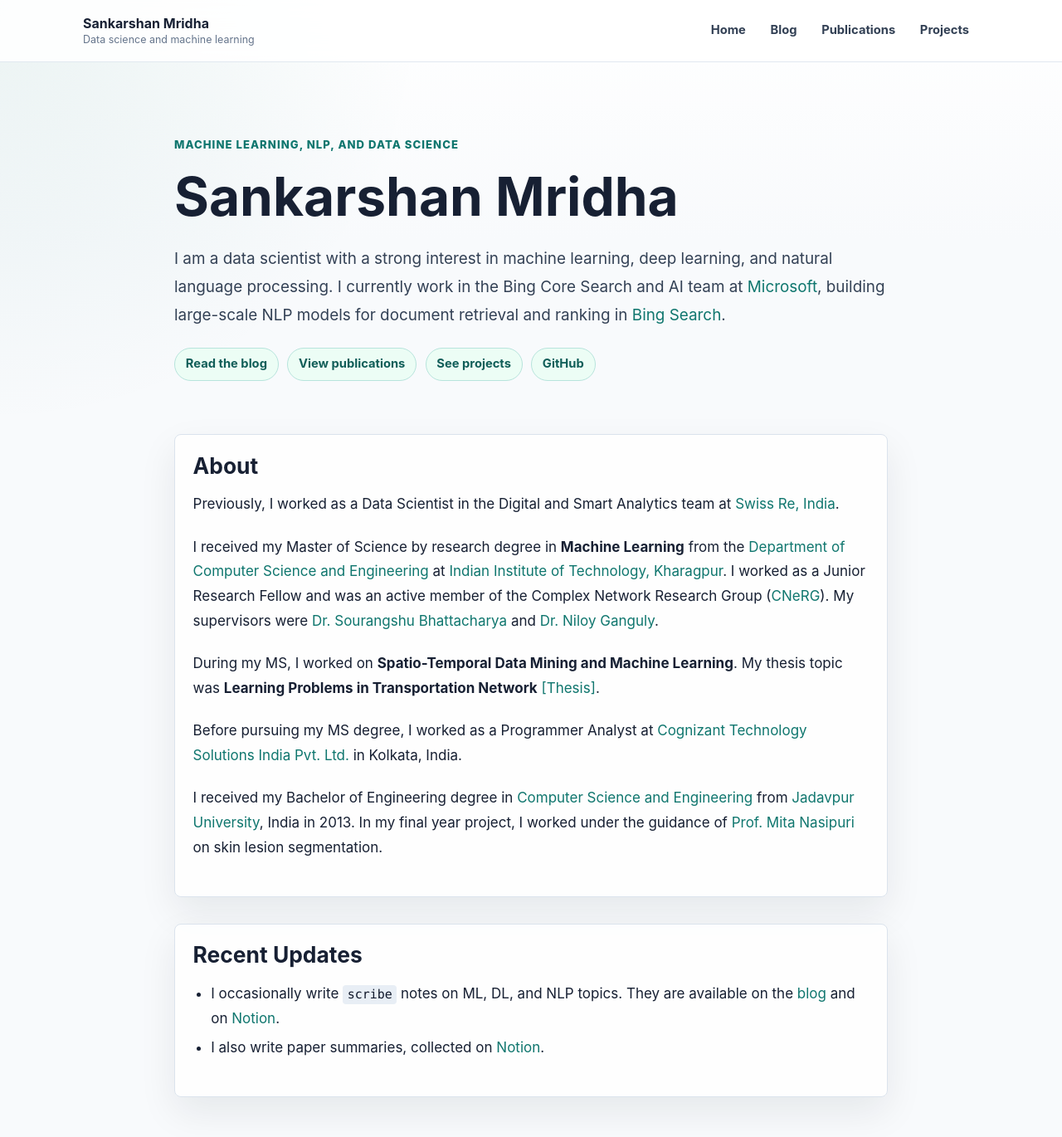
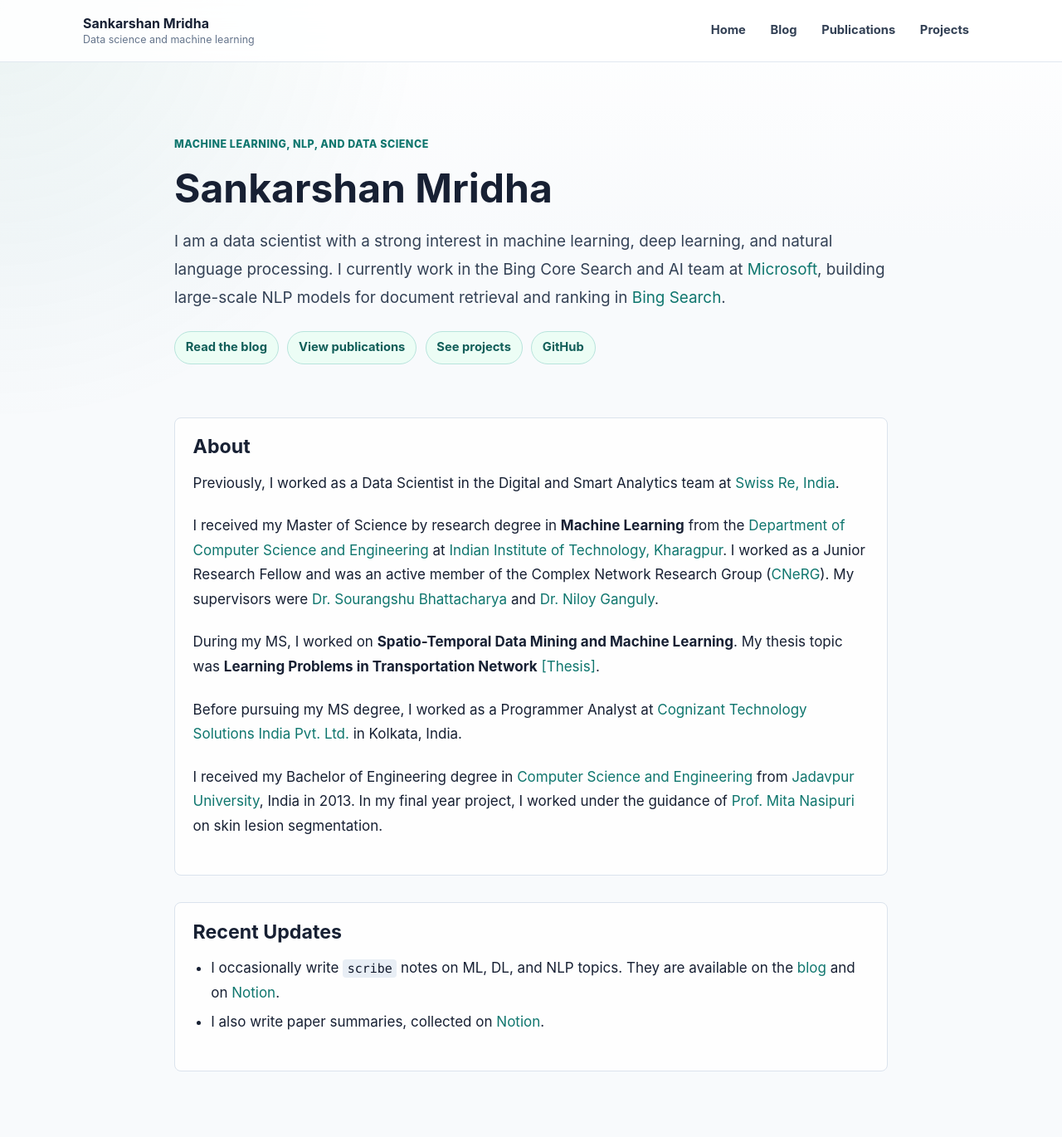
Before and after one commit to msank00/msank00.github.io, a Jekyll site: the page built from index.md, in a window 1280 px wide and 1400 px high. Shown: the top 1370 px of the window at 83% size. Built offline with Jekyll 4.4.1, drawn with Linux system fonts in a browser that asks for light colours; a script that is not in the unit is left out.

Commit message:
Refine site typography

```diff
--- a/css/main.css
+++ b/css/main.css
@@ -188,17 +188,17 @@ h4 {
 
 h1 {
   margin: 0 0 1.2rem;
-  font-size: clamp(2.2rem, 5vw, 4rem);
+  font-size: clamp(2rem, 3vw, 2.45rem);
 }
 
 h2 {
-  margin: 3rem 0 1rem;
-  font-size: 1.65rem;
+  margin: 2.6rem 0 0.9rem;
+  font-size: 1.45rem;
 }
 
 h3 {
-  margin: 2.2rem 0 0.7rem;
-  font-size: 1.2rem;
+  margin: 2rem 0 0.65rem;
+  font-size: 1.15rem;
 }
 
 p,
@@ -280,12 +280,16 @@ th {
   padding: 1rem 0 2rem;
 }
 
+.home-hero h1 {
+  font-size: clamp(2.25rem, 4vw, 3rem);
+}
+
 .eyebrow {
   margin: 0 0 0.8rem;
   color: var(--accent);
-  font-size: 0.82rem;
+  font-size: 0.78rem;
   font-weight: 800;
-  letter-spacing: 0.08em;
+  letter-spacing: 0.04em;
   text-transform: uppercase;
 }
 
@@ -327,7 +331,7 @@ th {
   background: rgba(255, 255, 255, 0.84);
   border: 1px solid var(--border);
   border-radius: 8px;
-  box-shadow: var(--shadow);
+  box-shadow: none;
 }
 
 .section-panel h2,
```
Also changed, not shown: 1 other file.
